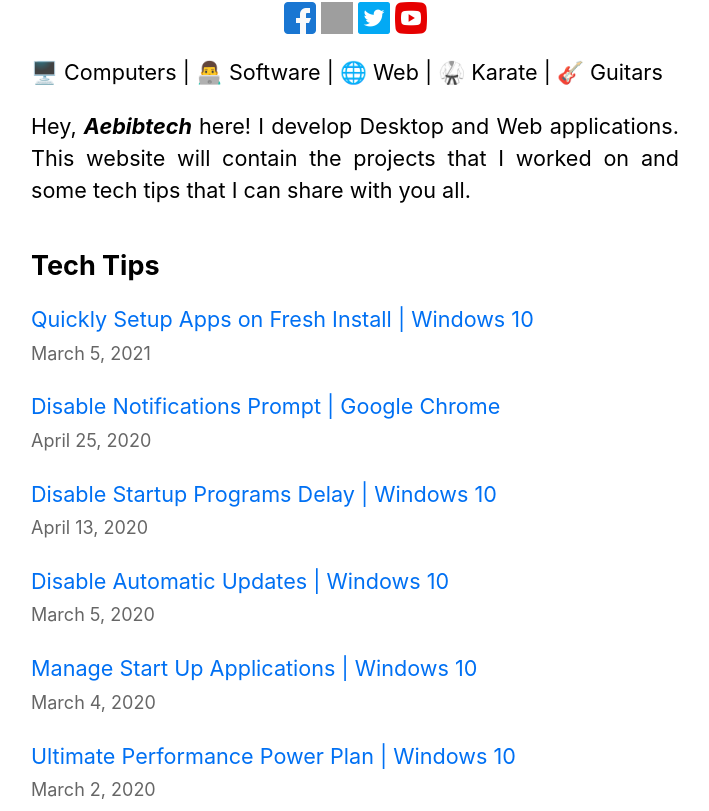
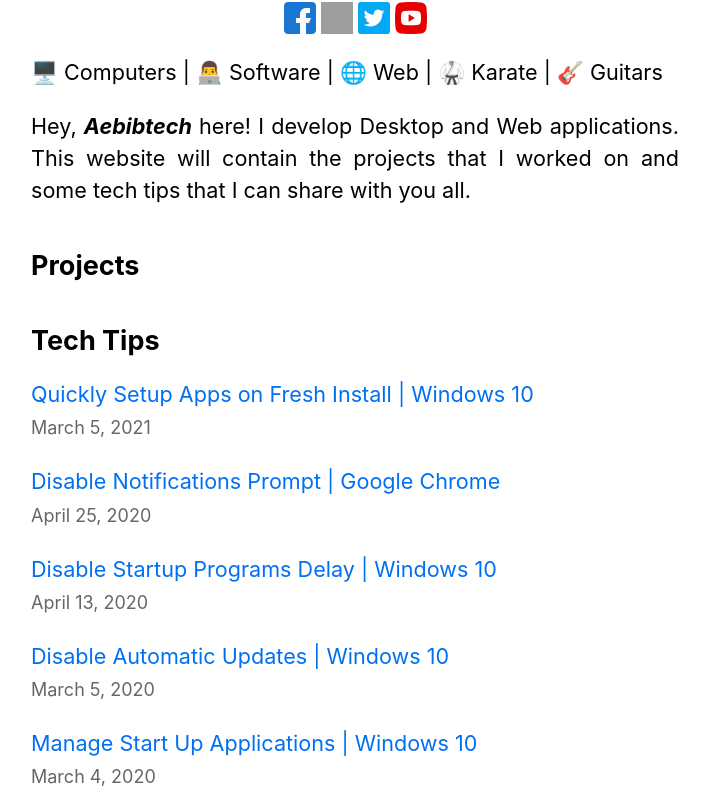
Before and after one commit to aebibtech/aebibtech-website, a Next.js app: page / in a window 1280 px wide. Shown: the part 286-1097 px from the top of the page, without its empty margins (285-994 px from the left). Built offline with nearby package versions, Linux system fonts and the light colour scheme; grey boxes are pictures that could not be loaded.

Commit message:
Changed 404 message

```diff
--- a/pages/404.js
+++ b/pages/404.js
@@ -3,7 +3,7 @@ import Layout from "../components/layout";
 export default function Custom404() {
     return (
         <Layout>
-            <h1>404 - Page Not Found</h1>
+            <h1>404 - Unfortunately, that page does not exist.</h1>
         </Layout>
     );
 }
--- a/pages/index.js
+++ b/pages/index.js
@@ -25,6 +25,9 @@ export default function Home({ allPostsData }) {
         <p>Hey, <strong><em>Aebibtech</em></strong> here! I develop Desktop and Web applications. This website will contain the projects that I worked on and some tech tips that I can share with you all.</p>
       </section>
       <section className={`${utilStyles.headingMd} ${utilStyles.padding1px}`}>
+        <h2 className={utilStyles.headingLg}>Projects</h2>
+      </section>
+      <section className={`${utilStyles.headingMd} ${utilStyles.padding1px}`}>
         <h2 className={utilStyles.headingLg}>Tech Tips</h2>
         <ul className={utilStyles.list}>
           {allPostsData.map( ({ id, date, title }) => (
```
